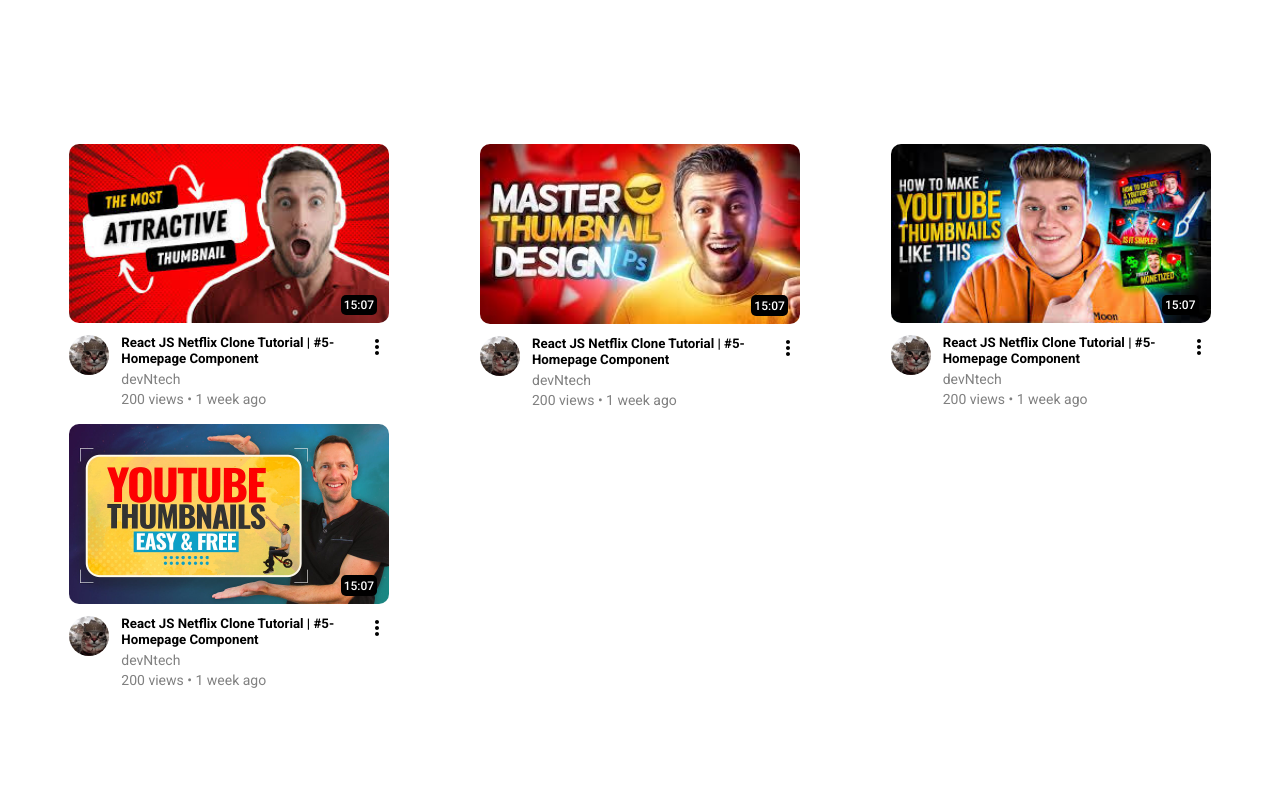
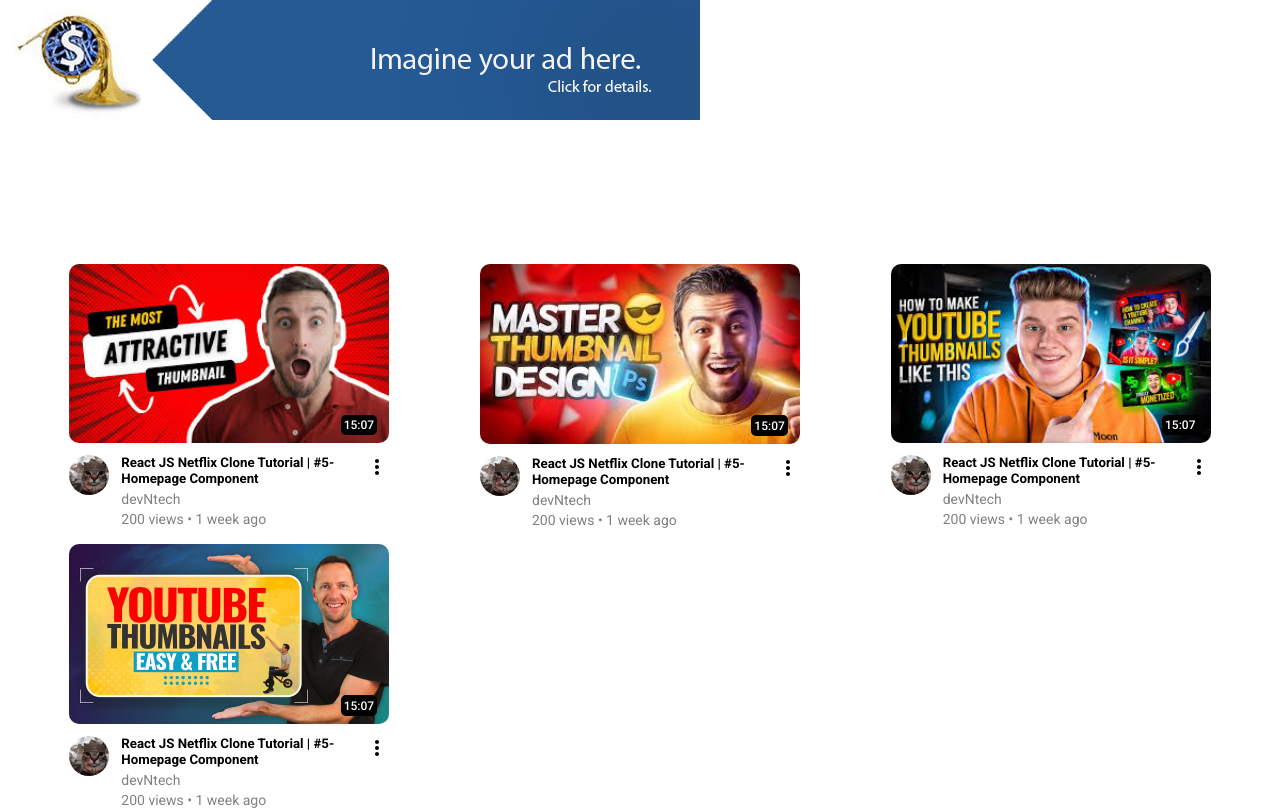
Before and after one commit to huynguyenj/youtube_landingpage, a React (Vite) app: page / in a window 1280 px wide. Built offline with nearby package versions, Linux system fonts and the light colour scheme.

Commit message:
ad banner

```diff
--- a/src/App.tsx
+++ b/src/App.tsx
@@ -1,21 +1,31 @@
 import './App.css';
 import VideoCard from "./components/VideoCard";
+import AdBanner from "./components/AdBanner";
 
 // Dynamically import all images in the 'pictures' folder
-const images = import.meta.glob('./assets/images/thumbnails/*.jpg', { eager: true }) as Record<
+const thumbnails = import.meta.glob('./assets/images/thumbnails/*.jpg', { eager: true }) as Record<
+string,
+{ default: string }
+>;
+const banners = import.meta.glob('./assets/images/banners/*.png', { eager: true }) as Record<
 string,
 { default: string }
 >;
 
 // Extract the image paths
-const imagePaths = Object.values(images).map((img) => img.default);
+const thumbnailPaths = Object.values(thumbnails).map((img) => img.default);
+const bannerPath = Object.values(banners)[0].default;
 
 function App() {
 
   return (
     <>
+    <div className="ad-banner">
+      <AdBanner bannerSource={bannerPath}/>
+    </div>
+
     <div className='videos-container'>
-      {imagePaths.map((src, index) => (
+      {thumbnailPaths.map((src, index) => (
         <VideoCard key={index} thumbnail={src}/>
       ))}
     </div>
--- /dev/null
+++ b/src/components/AdBanner.css
@@ -0,0 +1,5 @@
+.ad-image {
+    display: flex;
+    justify-content: center;
+    align-items: center;
+}
--- /dev/null
+++ b/src/components/AdBanner.tsx
@@ -0,0 +1,12 @@
+import "./AdBanner.css";
+
+interface AdBannerProps {
+  bannerSource: string;
+}
+
+function AdBanner({bannerSource}: AdBannerProps) {
+  return (
+    <img src={bannerSource} alt="Ad Image" className="ad-image"/>
+  );
+}
+export default AdBanner;
```
Also changed, not shown: src/assets/images/banners/banner-adplaceholder.png (added).
